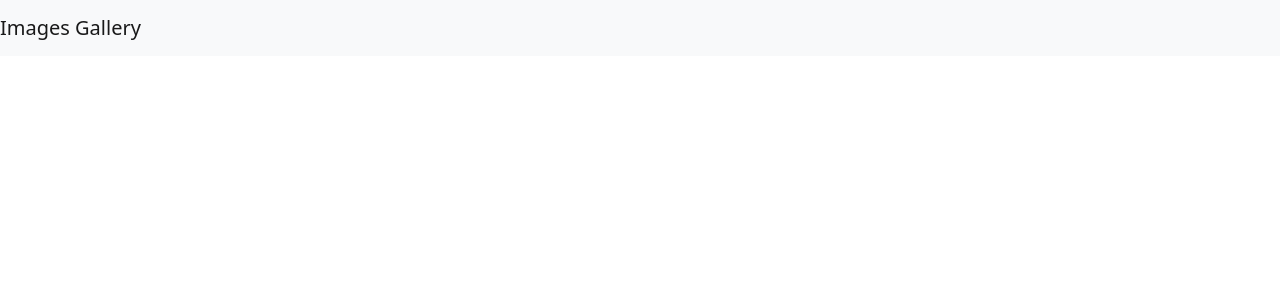
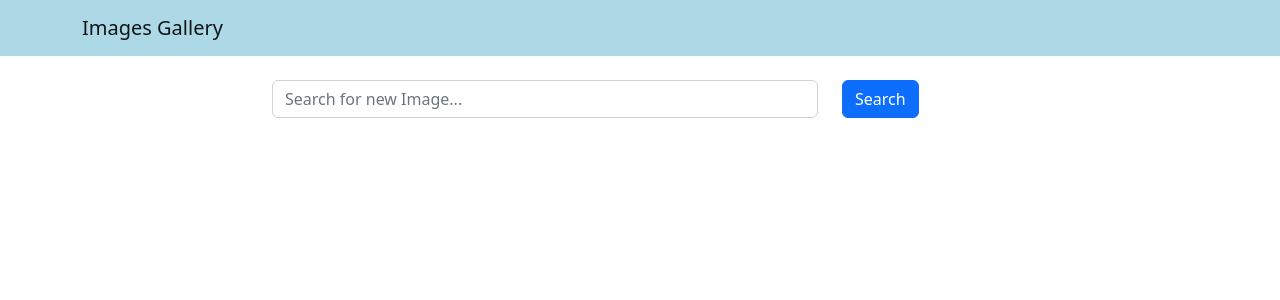
Before and after one commit to manhuang68/images-gallery, a React (Create React App) app in the folder frontend/: page / in a window 1280 px wide. Shown: the top 300 px of the page. Built offline with nearby package versions, Linux system fonts and the light colour scheme; no server answers.

Commit message:
first api call

```diff
--- a/frontend/src/App.js
+++ b/frontend/src/App.js
@@ -1,10 +1,32 @@
 import 'bootstrap/dist/css/bootstrap.min.css';
 import Header from './components/Header';
+import Search from './components/Search';
+import {useState} from 'react';
 
+const UNSPLASH_KEY = process.env.REACT_APP_UNSPLASH_KEY;
 const App = () =>{
+
+  const [word,setWord] = useState('');
+
+  const handleSearchSubmit = (e) => {
+    e.preventDefault();
+    console.log(word);
+    fetch(`https://api.unsplash.com/photos/random/?query=${word}&client_id=${UNSPLASH_KEY}`)
+    .then((res)=> res.json())
+    .then((data) => {
+      console.log(data);
+    })
+    .catch((err) => {
+      console.log(err);
+    })
+
+  }
+
+ // console.log(process.env.REACT_APP_UNSPLASH_KEY);
   return (
     <div className="App">
-      <Header title="Images Gallery"/>
+      <Header titles="Images Gallery"/>
+      <Search word={word} setWord={setWord} handleSubmit={handleSearchSubmit}/>
     </div>
   );
 }
--- a/frontend/src/components/Header.js
+++ b/frontend/src/components/Header.js
@@ -1,13 +1,18 @@
 import React from 'react';
-import { Navbar } from 'react-bootstrap';
+import { Container, Navbar } from 'react-bootstrap';
 
-const Header = (props) => {
-  const { title } = props;
+
+const navbarStyle = {
+  backgroundColor: 'lightblue'
+};
+const Header = (propsi) => {
+  const { titles } = propsi;
     return (
-        <Navbar bg="light" variant="light">
+        <Navbar style={navbarStyle} variant="light">
+          <Container>
+          <Navbar.Brand href="#home">{titles}</Navbar.Brand>
 
-          <Navbar.Brand href="#home">{title}</Navbar.Brand>
-
+          </Container>
       </Navbar>
     )
 }
--- /dev/null
+++ b/frontend/src/components/Search.js
@@ -0,0 +1,34 @@
+import React from "react";
+import { Container, Row, Col, Form, Button } from "react-bootstrap";
+
+const Search = ({ word, setWord, handleSubmit}) => {
+  return (
+    <Container className="mt-4">
+      <Row className="justify-content-center">
+        <Col xs={12} md={8}>
+          <Form onSubmit={handleSubmit}>
+            <Form.Group >
+              <Row>
+                <Col xs={9}>
+                  <Form.Control
+                    type="text"
+                    //value={word}
+                    onChange={(e) => setWord(e.target.value)}
+                    placeholder="Search for new Image..."
+                  />
+                </Col>
+                <Col>
+                  <Button variant="primary" type="submit">
+                    Search
+                  </Button>
+                </Col>
+              </Row>
+            </Form.Group>
+          </Form>
+        </Col>
+      </Row>
+    </Container>
+  );
+};
+
+export default Search;
```
